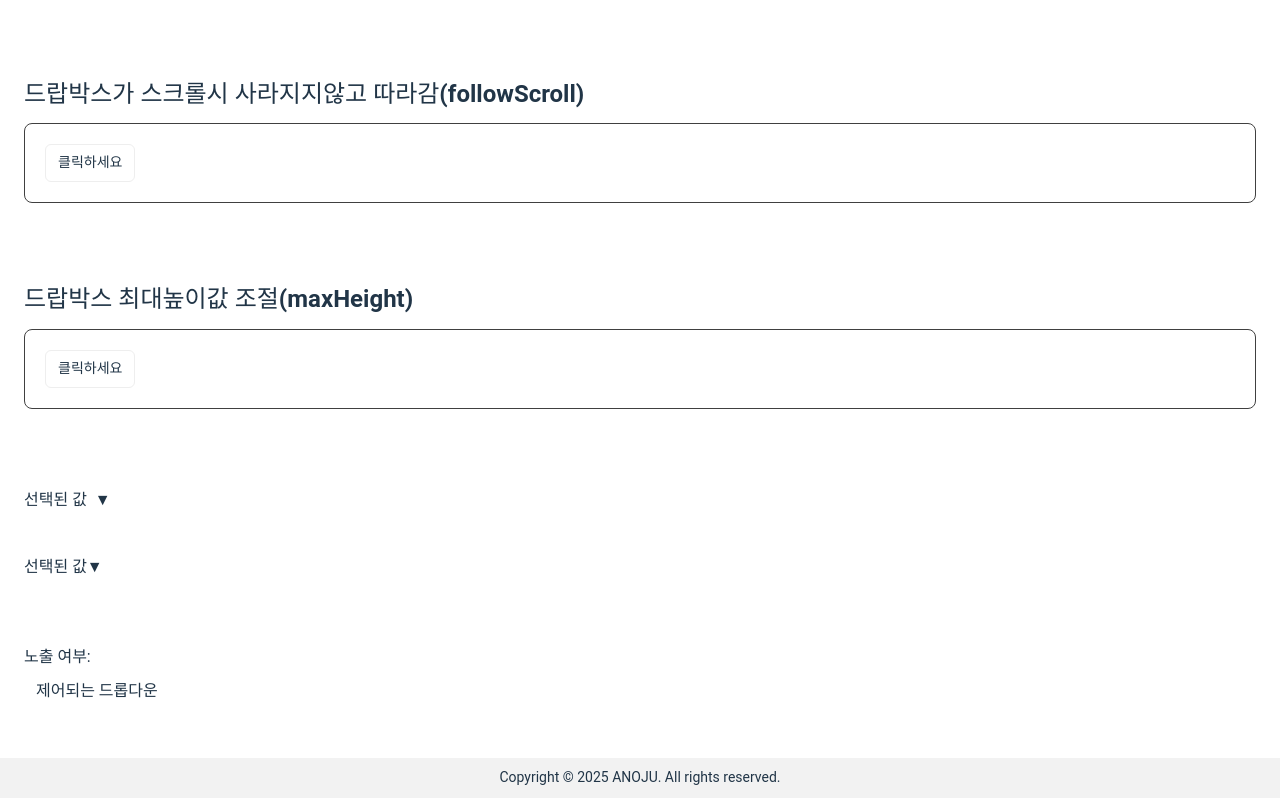
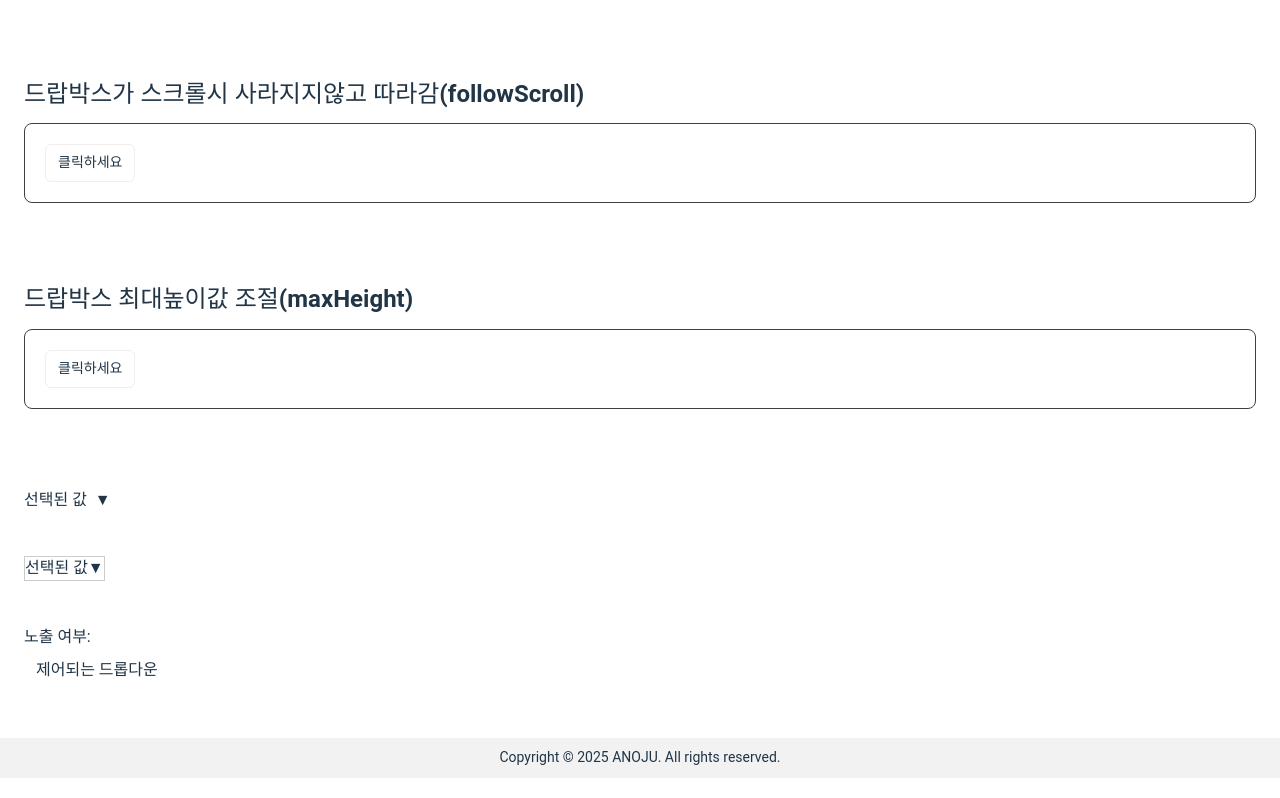
Before and after one commit to anoju/anoju-react, a React (Vite) app: page /guide/dropdown in a window 1280 px wide. Shown: the part 3117-3915 px from the top of the page. Built offline with nearby package versions, Linux system fonts and the light colour scheme.

Commit message:
드랍다운 컴포넌트(9)

```diff
--- a/src/components/common/Dropdown.tsx
+++ b/src/components/common/Dropdown.tsx
@@ -26,7 +26,7 @@ type TriggerType = 'click' | 'hover' | 'focus' | 'contextMenu';
 // 드롭다운 Props 인터페이스
 interface DropdownProps {
   children: ReactNode; // 드롭다운 내용
-  trigger: ReactNode; // 드롭다운을 여는 트리거 요소
+  trigger?: ReactNode; // 드롭다운을 여는 트리거 요소 (선택사항)
   triggerType?: TriggerType | TriggerType[]; // 트리거 방식 (기본값: 'click')
   visible?: boolean; // 드롭다운 표시 여부 (외부 제어)
   onVisibleChange?: (visible: boolean) => void; // 표시 상태 변경 콜백
@@ -46,7 +46,7 @@ interface DropdownProps {
   mouseEnterDelay?: number; // 마우스 진입 지연 시간 (ms)
   mouseLeaveDelay?: number; // 마우스 이탈 지연 시간 (ms)
   usePortal?: boolean; // Portal 사용 여부 (기본값: false)
-  positionTarget?: HTMLElement | React.RefObject<HTMLElement> | null; // 위치 계산 기준 요소 (외부 제어 시 사용)
+  positionTarget?: HTMLElement | React.RefObject<HTMLElement | null> | null; // 위치 계산 기준 요소 (외부 제어 시 사용)
 }
 
 // 고유 ID 생성을 위한 유틸리티 함수
@@ -521,7 +521,7 @@ const Dropdown = forwardRef<HTMLDivElement, DropdownProps>(
     }, []);
 
     // 트리거 요소에 이벤트 추가
-    const enhancedTrigger = isValidElement(trigger)
+    const enhancedTrigger = trigger && isValidElement(trigger)
       ? cloneElement(
           trigger as ReactElement<{
             onClick?: MouseEventHandler<Element>;
@@ -630,6 +630,9 @@ const Dropdown = forwardRef<HTMLDivElement, DropdownProps>(
     }, [getPopupContainer, usePortal]);
 
     return (
+      <>
+        {/* trigger가 있을 때만 래퍼와 트리거 영역 렌더링 */}
+        {trigger && (
           <div
             ref={(node) => {
               // ref 처리
@@ -650,12 +653,14 @@ const Dropdown = forwardRef<HTMLDivElement, DropdownProps>(
             >
               {enhancedTrigger}
             </div>
+          </div>
+        )}
 
         {/* Portal 옵션에 따라 렌더링 방식 결정 */}
         {usePortal
           ? createPortal(renderDropdownContent(), getContainer())
           : renderDropdownContent()}
-      </div>
+      </>
     );
   }
 );
--- a/src/pages/guide/dropdown.tsx
+++ b/src/pages/guide/dropdown.tsx
@@ -1,5 +1,5 @@
 // src/pages/guide/dropdown.tsx
-import { useState } from 'react';
+import { useState, useRef } from 'react';
 import { usePageLayout } from '@/hooks/usePageLayout';
 import { Button, CodeHighlight, Dropdown } from '@/components/common';
 import styles from '@/assets/scss/pages/guide.module.scss';
@@ -18,6 +18,7 @@ const DropdownGuide = () => {
 
   const [visible, setVisible] = useState(false);
   const [visible2, setVisible2] = useState(false);
+  const targetRef = useRef<HTMLDivElement>(null);
 
   return (
     <div className="page-inner">
@@ -333,11 +334,18 @@ const DropdownGuide = () => {
         <br />
         <br />
         <br />
-        <div style={{ display: 'flex', alignItems: 'center' }}>
+        <div
+          ref={targetRef}
+          style={{
+            display: 'inline-flex',
+            alignItems: 'center',
+            border: '1px solid #ccc',
+          }}
+        >
           <span>선택된 값</span>
           <button onClick={() => setVisible2(!visible2)}>▼</button>
           <Dropdown
-            trigger={<span />} // 빈 트리거
+            positionTarget={targetRef}
             visible={visible2}
             onVisibleChange={setVisible2}
           >
```
Lines whose indentation alone changed are shown as unchanged.
